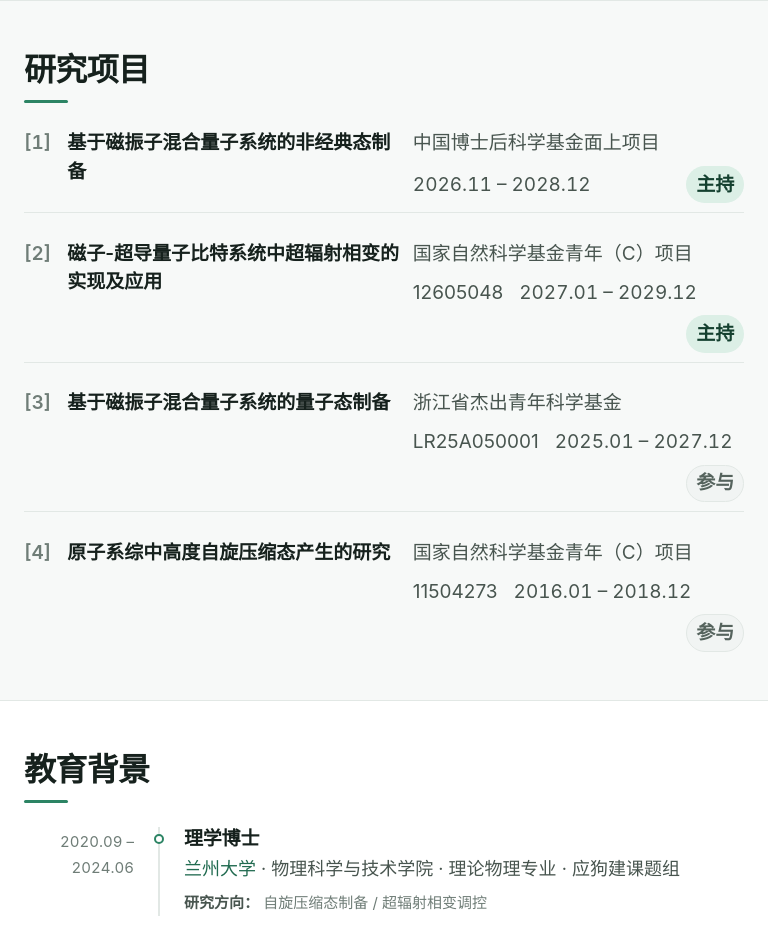
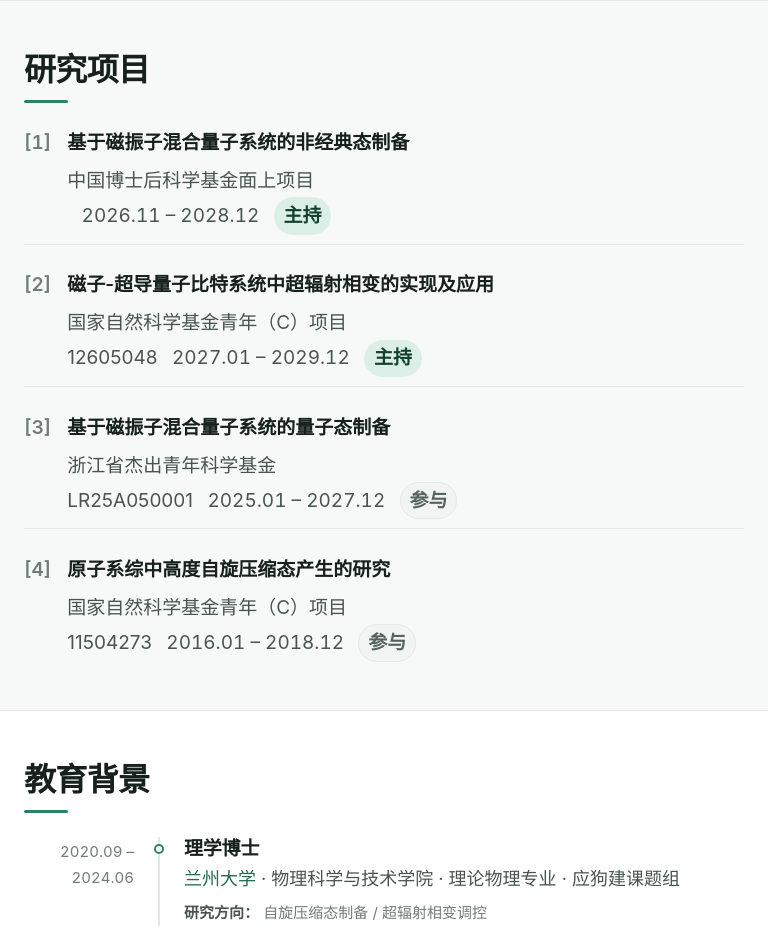
Before and after one commit to gangliuphys/gangliuphys.github.io, a plain HTML site: page index.html in a window 768 px wide. Shown: the part 6300-7227 px from the top of the page. Drawn offline with Linux system fonts and the light colour scheme.

Commit message:
feat: 研究项目排序调整 + 基金信息四列对齐
排序：改为按获批时间倒序，最新条目永远第一
  [1] 中国博士后科学基金面上项目（2026.11 获批）
  [2] 国家自然科学基金青年（C）项目 · 12605048（2026.08 获批）
  [3] 浙江省杰出青年科学基金 · LR25A050001
  [4] 国家自然科学基金青年（C）项目 · 11504273

对齐：元信息由 flex 改为 grid 四列
  基金类别 | 项目编号 | 执行时间段 | 角色
  编号与时间段用固定列宽（7.4rem / 10rem），各条目严格成列；
  编号未分配时留空但保留占位，列位不偏移。
  grant__no 拆分为 grant__fund（类别）+ grant__no（编号），编号列留了注释待填。

断点：桌面版 min-width 721px → 901px，与 max-width 900px 的窄屏布局互不重叠；
  ≤900px 改为「序号+题目」一行、元信息整行铺在下方，修复原先元信息被裁的问题。

```diff
--- a/assets/css/style.css
+++ b/assets/css/style.css
@@ -1176,7 +1176,7 @@ html[data-lang="en"] .lang-only[lang="zh"] {
   border-bottom: 1px solid var(--border);
 
   display: grid;
-  grid-template-columns: 2.2rem minmax(0, 1fr) 46%;
+  grid-template-columns: 2.2rem minmax(0, 1fr) 50%;
   align-items: baseline;
   column-gap: 0.5rem;
 }
@@ -1209,21 +1209,29 @@ html[data-lang="en"] .lang-only[lang="zh"] {
   min-width: 0;
 }
 
+/* 元信息四列：基金类别 | 项目编号 | 执行时间段 | 角色
+   编号与时间段用固定列宽，各条目之间严格对齐成列。
+   1fr 吸收剩余空间，把角色推到最右。 */
 .grant__meta {
   grid-column: 3;
-  display: flex;
-  flex-wrap: wrap;
+  display: grid;
+  grid-template-columns: minmax(0, 1fr) 7.4rem 10rem auto;
   align-items: baseline;
-  gap: 0.4rem 1rem;
+  column-gap: 0.8rem;
   font-size: var(--fs-md);
   color: var(--text-secondary);
-  justify-content: flex-end;
+}
+
+.grant__no,
+.grant__time {
+  white-space: nowrap;
 }
 
 /* 英文标题较长时，元信息自动落到下一行；
    序号仍留在第一行标题处，不会跟着下沉。
-   元信息区宽度固定且内容左对齐 → 三条项目的基金名等垂直对齐成列。 */
-@media (min-width: 721px) {
+   元信息区宽度固定且内容左对齐 → 各条目的基金名、编号、时间严格对齐成列。
+   断点用 901px，与下方 max-width:900px 的窄屏布局互不重叠。 */
+@media (min-width: 901px) {
   .grant {
     grid-template-areas:
       "num title meta"
@@ -1236,12 +1244,6 @@ html[data-lang="en"] .lang-only[lang="zh"] {
   .grant__meta {
     grid-area: meta;
     align-self: start;
-    justify-content: flex-start;   /* 从左侧起排，三条起点对齐 */
-  }
-
-  /* 日期与角色推到最右，形成整齐的右边界 */
-  .grant__role {
-    margin-left: auto;
   }
 }
 
@@ -1615,6 +1617,28 @@ mark {
   .tl-item {
     grid-template-columns: 110px 1fr;
   }
+
+  /* 研究项目：窄屏改为「序号+题目」一行，元信息整行铺在下方，
+     避免四列固定宽度把内容挤出屏幕（此前元信息会被裁掉）。 */
+  .grant {
+    grid-template-columns: 2.2rem minmax(0, 1fr);
+    grid-template-areas:
+      "num title"
+      ".   meta";
+    row-gap: 0.35rem;
+  }
+
+  .grant::before { grid-area: num; }
+  .grant__title { grid-area: title; }
+
+  .grant__meta {
+    grid-area: meta;
+    grid-template-columns: auto auto auto;
+    justify-content: start;
+    column-gap: 0.9rem;
+  }
+
+  .grant__fund { grid-column: 1 / -1; }
 }
 
 /* 中等屏幕（≤1040px）：导航项较多，启用汉堡菜单避免顶栏溢出 */
```
